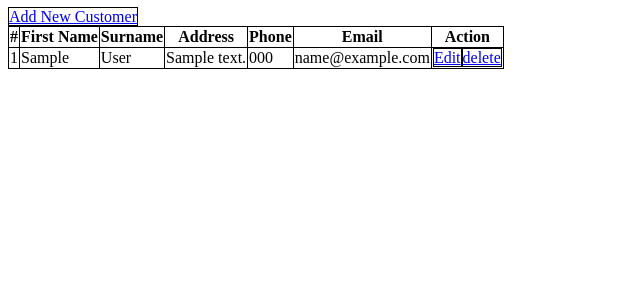
After one commit to njirutitus/web-development-2-examples, a PHP site: page /customers.php in a window 1280 px wide. The commit adds this page. Shown: the top 300 px of the page, without its empty margins (0-640 px from the left). Run offline with PHP 8.4, Linux system fonts and the light colour scheme; tables that the repository leaves empty or names only in its code hold one stand-in row (values such as "Sample post").

Commit message:
Added Customer listing page

```diff
--- /dev/null
+++ b/customers.php
@@ -0,0 +1,45 @@
+<!DOCTYPE html>
+<html lang="en">
+    <head>
+        <link rel="stylesheet" href="styles.css">
+        <title>Customers</title>
+    </head>
+    <body>
+        <div>
+            <a href='add-customer.html'>Add New Customer</a>
+        </div>
+        <div>
+            <table>
+                <thead>
+                    <th>#</th>
+                    <th>First Name</th>
+                    <th>Surname</th>
+                    <th>Address</th>
+                    <th>Phone</th>
+                    <th>Email</th>
+                    <th>Action</th>
+                </thead>
+                <tbody>
+                <?php
+                    include('conn.php');
+                    $STH  = $DBH->query('select * from customers');
+                    $STH->setFetchMode(PDO::FETCH_ASSOC);
+                    $count = 1;
+                    while($row = $STH->fetch()){
+                        echo "<tr>
+                            <td>$count</td>
+                            <td>".$row['firstname']."</td>
+                            <td>".$row['surname']."</td>
+                            <td>".$row['address']."</td>
+                            <td>".$row['phone']."</td>
+                            <td>".$row['email']."</td>
+                            <td><a href='edit-customer.php?action=edit&id=".$row['id']."'>Edit</a><a href='delete-customer.php?action=delete&id=".$row['id']."'>delete</a></td>
+                        </tr>";
+                        $count++;
+                    }
+                ?>
+                </tbody>
+            </table>
+        </div>
+    </body>
+</html>
--- a/styles.css
+++ b/styles.css
@@ -6,3 +6,11 @@
 	font-size: 26px;
 
 }
+
+table,td,tr,th,a{
+	border: 1px solid black;
+}
+
+table{
+	border-collapse: collapse;
+}
```
Also changed, not shown: add-customer.php (renamed from index.php), add.php (renamed from register.php).
